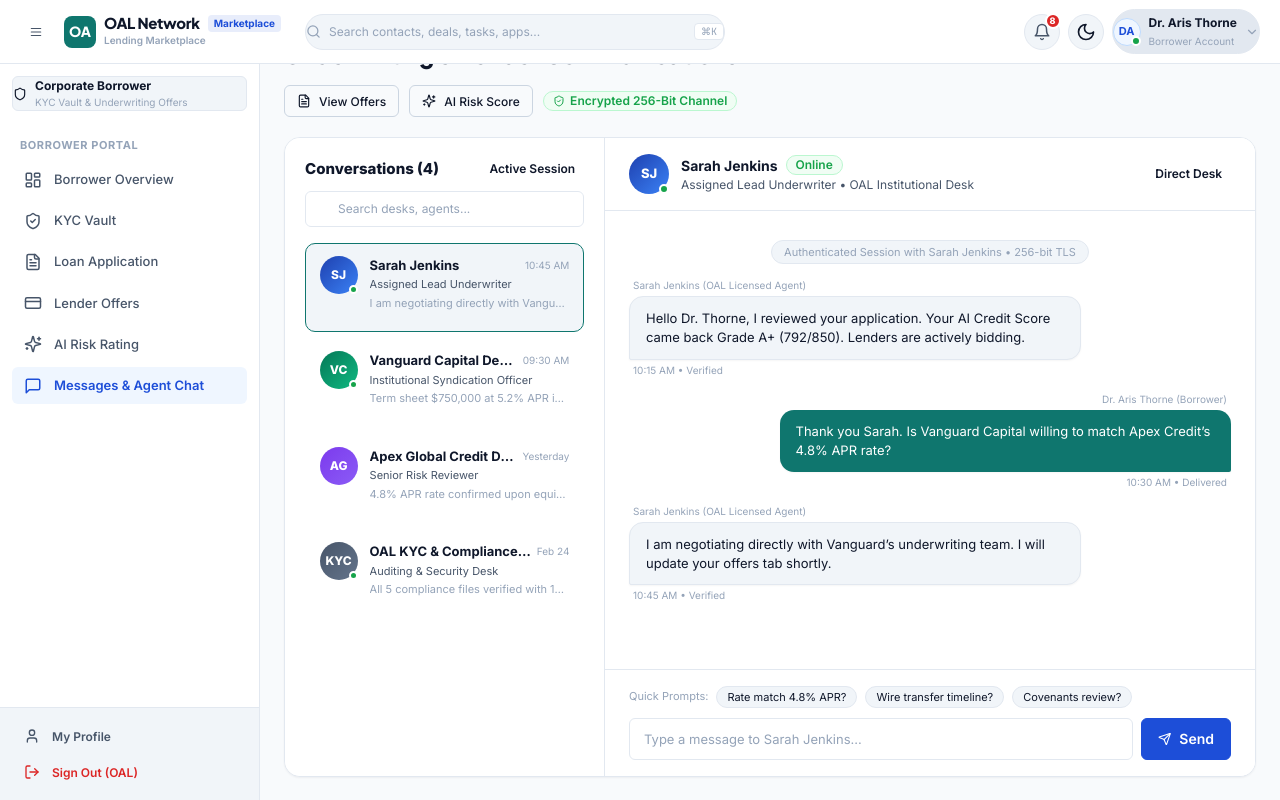
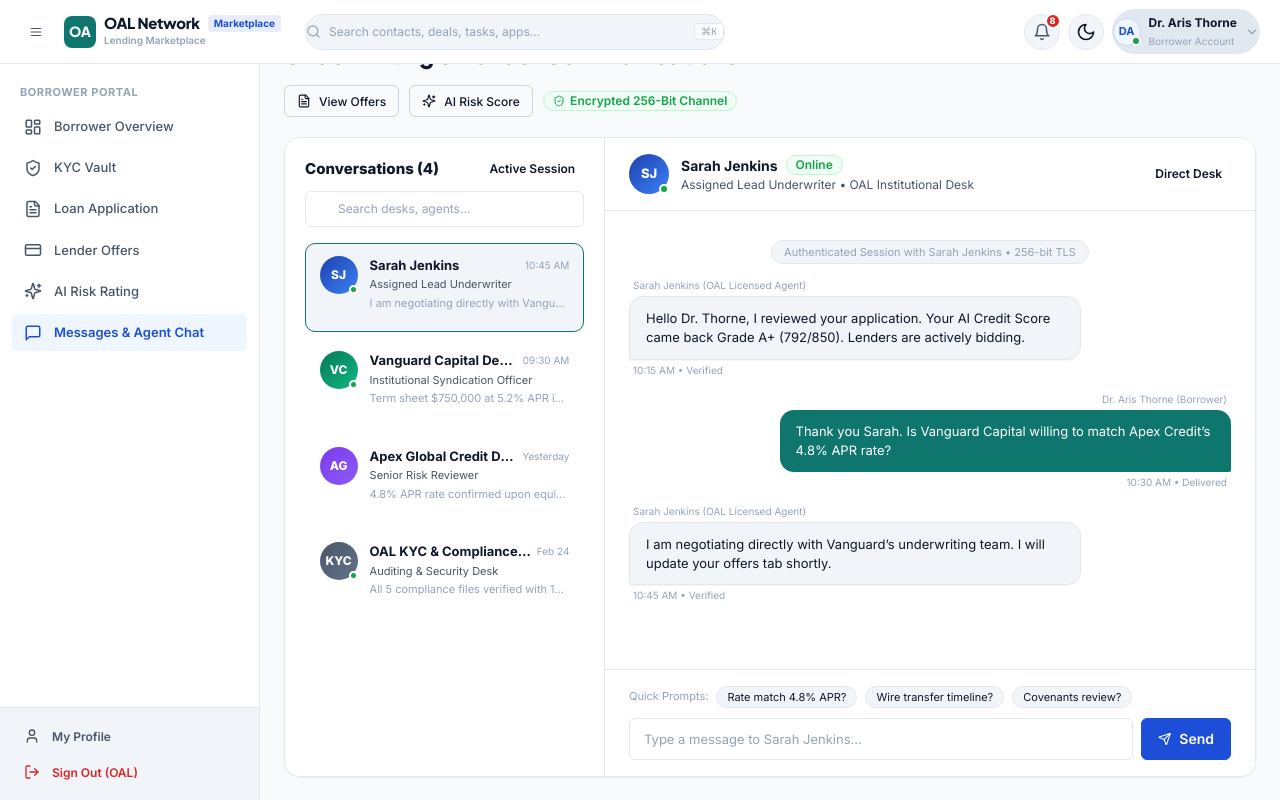
Before and after one commit to AKRITIKUSHWAHA/CRM, a React (Vite) app: page /oal/borrower/messages in a window 1280 px wide. Built offline with nearby package versions, Linux system fonts and the light colour scheme; the HTML template or start-up script is replaced by a standard one.

Commit message:
clean(sidebar): remove role badge box from top of sidebar

```diff
--- a/src/layouts/components/Sidebar.jsx
+++ b/src/layouts/components/Sidebar.jsx
@@ -67,25 +67,6 @@ export const Sidebar = ({
     >
       {/* Navigation Scrollable Body */}
       <div className="flex flex-col gap-4 p-3" style={{ overflowY: 'auto', flex: 1 }}>
-        {!isCollapsed && (
-          <div
-            className="p-2.5 surface-secondary rounded-sm border-subtle flex items-center justify-between gap-2"
-            style={{ marginBottom: '0.125rem' }}
-          >
-            <div className="flex items-center gap-2 min-w-0">
-              <Shield size={14} className="text-primary flex-shrink-0" />
-              <div className="flex flex-col min-w-0">
-                <span className="text-xs font-bold text-primary truncate leading-tight">
-                  {roleConfig.title}
-                </span>
-                <span className="text-tertiary truncate" style={{ fontSize: '10px' }}>
-                  {roleConfig.badge}
-                </span>
-              </div>
-            </div>
-          </div>
-        )}
-
         {Object.entries(groupedSections).map(([sectionTitle, items]) => (
           <div key={sectionTitle} className="flex flex-col gap-1">
             {!isCollapsed && (
```
